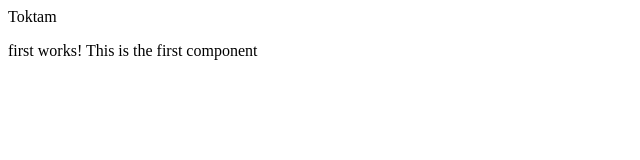
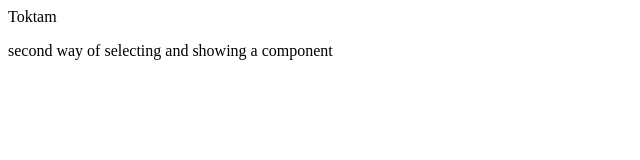
Before and after one commit to toktamm/angular-tutorial, an Angular app: page / in a window 1280 px wide. Shown: the top 160 px of the page, without its empty margins (0-640 px from the left). Built offline with nearby package versions, Linux system fonts and the light colour scheme.

Commit message:
second way of selecting and showing a component

```diff
--- a/src/app/app.component.html
+++ b/src/app/app.component.html
@@ -1,4 +1,5 @@
 <div>
     Toktam
-    <app-first></app-first>
+    <div class="app-first">
+    </div>
 </div>
--- a/src/app/first/first.component.html
+++ b/src/app/first/first.component.html
@@ -1 +1,2 @@
-<p>first works! This is the first component</p>
+<p> second way of selecting and showing a component
+</p>
--- a/src/app/first/first.component.ts
+++ b/src/app/first/first.component.ts
@@ -1,7 +1,7 @@
 import { Component, OnInit } from '@angular/core';
 
 @Component({
-  selector: 'app-first',
+  selector: '.app-first',
   templateUrl: './first.component.html',
   styleUrls: ['./first.component.css']
 })
```
